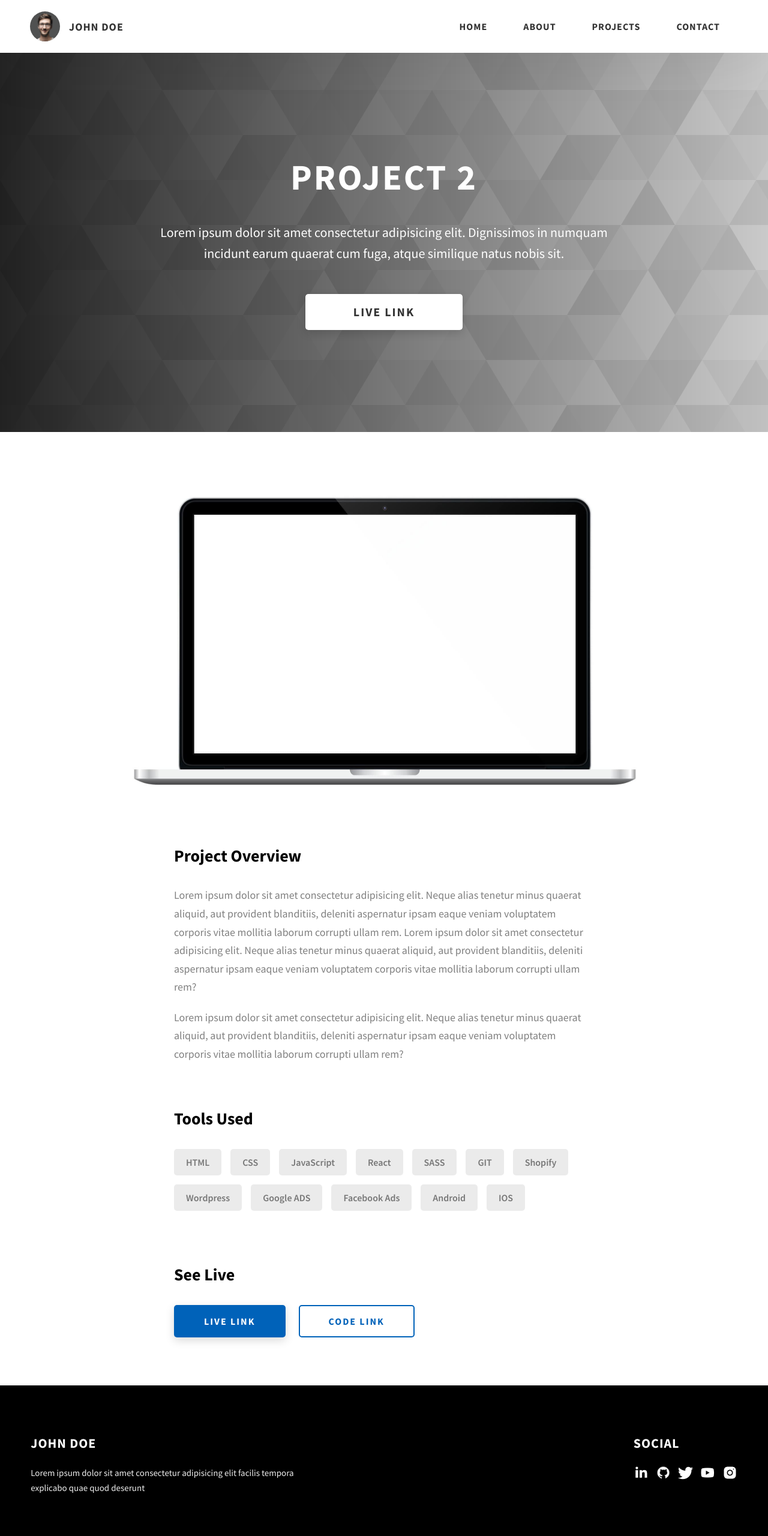
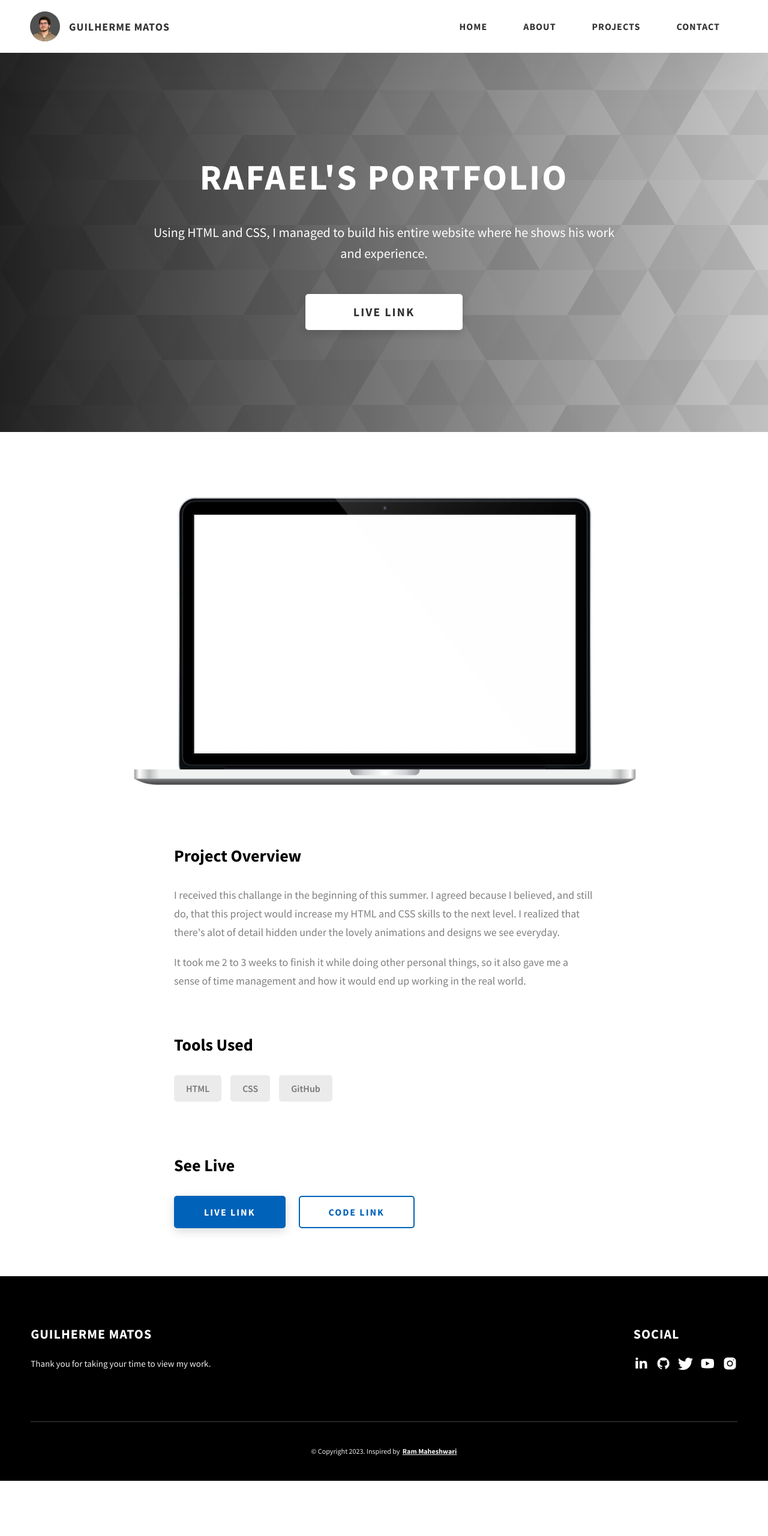
Before and after one commit to Guilhermeccm/Portfoliov1, a website: page project-2.html in a window 1280 px wide. Shown: the top 2560 px of the page at 60% size. After the commit the page ends 2468 px from the top, so only its background shows below. Drawn offline with Linux system fonts and the light colour scheme.

Commit message:
Updated some projects im working on

```diff
--- a/project-2.html
+++ b/project-2.html
@@ -4,7 +4,7 @@
     <meta charset="UTF-8" />
     <meta name="viewport" content="width=device-width, initial-scale=1.0" />
     <meta http-equiv="X-UA-Compatible" content="ie=edge" />
-    <title>Case Study of Project 2</title>
+    <title>Rafael's Portfolio</title>
     <meta name="description" content="Case study page of Project" />
 
     <link rel="stylesheet" href="css/style.css" />
@@ -22,12 +22,12 @@
         <div class="header__logo-container">
           <div class="header__logo-img-cont">
             <img
-              src="./assets/png/john-doe.png"
+              src="./assets/png/profile-pic-no-bg.png"
               alt="Ram Maheshwari Logo Image"
               class="header__logo-img"
             />
           </div>
-          <span class="header__logo-sub">John Doe</span>
+          <span class="header__logo-sub">Guilherme Matos</span>
         </div>
         <div class="header__main">
           <ul class="header__links">
@@ -84,12 +84,10 @@
     </header>
     <section class="project-cs-hero">
       <div class="project-cs-hero__content">
-        <h1 class="heading-primary">Project 2</h1>
+        <h1 class="heading-primary">Rafael's Portfolio</h1>
         <div class="project-cs-hero__info">
           <p class="text-primary">
-            Lorem ipsum dolor sit amet consectetur adipisicing elit. Dignissimos
-            in numquam incidunt earum quaerat cum fuga, atque similique natus
-            nobis sit.
+            Using HTML and CSS, I managed to build his entire website where he shows his work and experience.
           </p>
         </div>
         <div class="project-cs-hero__cta">
@@ -111,20 +109,13 @@
             <div class="project-details__desc">
               <h3 class="project-details__content-title">Project Overview</h3>
               <p class="project-details__desc-para">
-                Lorem ipsum dolor sit amet consectetur adipisicing elit. Neque
-                alias tenetur minus quaerat aliquid, aut provident blanditiis,
-                deleniti aspernatur ipsam eaque veniam voluptatem corporis vitae
-                mollitia laborum corrupti ullam rem. Lorem ipsum dolor sit amet
-                consectetur adipisicing elit. Neque alias tenetur minus quaerat
-                aliquid, aut provident blanditiis, deleniti aspernatur ipsam
-                eaque veniam voluptatem corporis vitae mollitia laborum corrupti
-                ullam rem?
+                I received this challange in the beginning of this summer. I agreed because I believed, and still do,
+                that this project would increase my HTML and CSS skills to the next level. I realized that there's alot of detail
+                hidden under the lovely animations and designs we see everyday.
               </p>
               <p class="project-details__desc-para">
-                Lorem ipsum dolor sit amet consectetur adipisicing elit. Neque
-                alias tenetur minus quaerat aliquid, aut provident blanditiis,
-                deleniti aspernatur ipsam eaque veniam voluptatem corporis vitae
-                mollitia laborum corrupti ullam rem?
+                It took me 2 to 3 weeks to finish it while doing other personal things, so it also gave me a sense of time
+                management and how it would end up working in the real world.
               </p>
             </div>
             <div class="project-details__tools-used">
@@ -132,16 +123,7 @@
               <div class="skills">
                 <div class="skills__skill">HTML</div>
                 <div class="skills__skill">CSS</div>
-                <div class="skills__skill">JavaScript</div>
-                <div class="skills__skill">React</div>
-                <div class="skills__skill">SASS</div>
-                <div class="skills__skill">GIT</div>
-                <div class="skills__skill">Shopify</div>
-                <div class="skills__skill">Wordpress</div>
-                <div class="skills__skill">Google ADS</div>
-                <div class="skills__skill">Facebook Ads</div>
-                <div class="skills__skill">Android</div>
-                <div class="skills__skill">IOS</div>
+                <div class="skills__skill">GitHub</div>
               </div>
             </div>
             <div class="project-details__links">
@@ -153,7 +135,7 @@
                 >Live Link</a
               >
               <a
-                href="#"
+                href="https://github.com/Guilhermeccm/Rafael-Portfolio"
                 class="btn btn--med btn--theme-inv project-details__links-btn"
                 target="_blank"
                 >Code Link</a
@@ -209,17 +191,16 @@
             </div>
           </div>
           <div class="main-footer__row main-footer__row-2">
-            <h4 class="heading heading-sm text-lt">John Doe</h4>
+            <h4 class="heading heading-sm text-lt">Guilherme Matos</h4>
             <p class="main-footer__short-desc">
-              Lorem ipsum dolor sit amet consectetur adipisicing elit facilis
-              tempora explicabo quae quod deserunt
+              Thank you for taking your time to view my work.
             </p>
           </div>
         </div>
 
         <div class="main-footer__lower">
-          &copy; Copyright 2021. Made by
-          <a rel="noreferrer" target="_blank" href="https://rammaheshwari.com"
+          &copy; Copyright 2023. Inspired by
+          <a rel="noreferrer" target="_blank"
             >Ram Maheshwari</a
           >
         </div>
```
Also changed, not shown: index.html (+10 -13 lines), project-1.html (+3 -2 lines), assets/png/john-doe.png (deleted), 2 other files.
